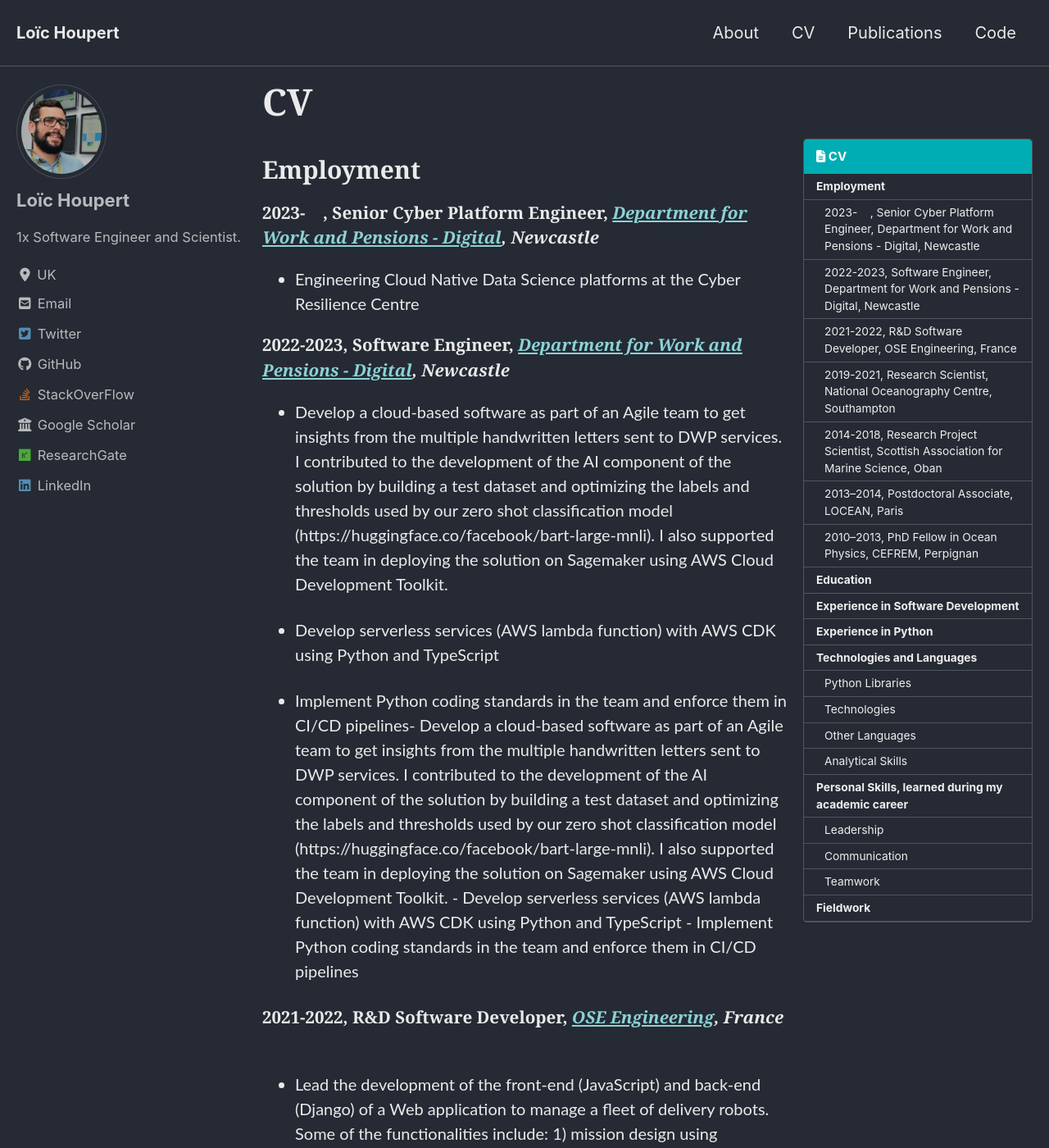
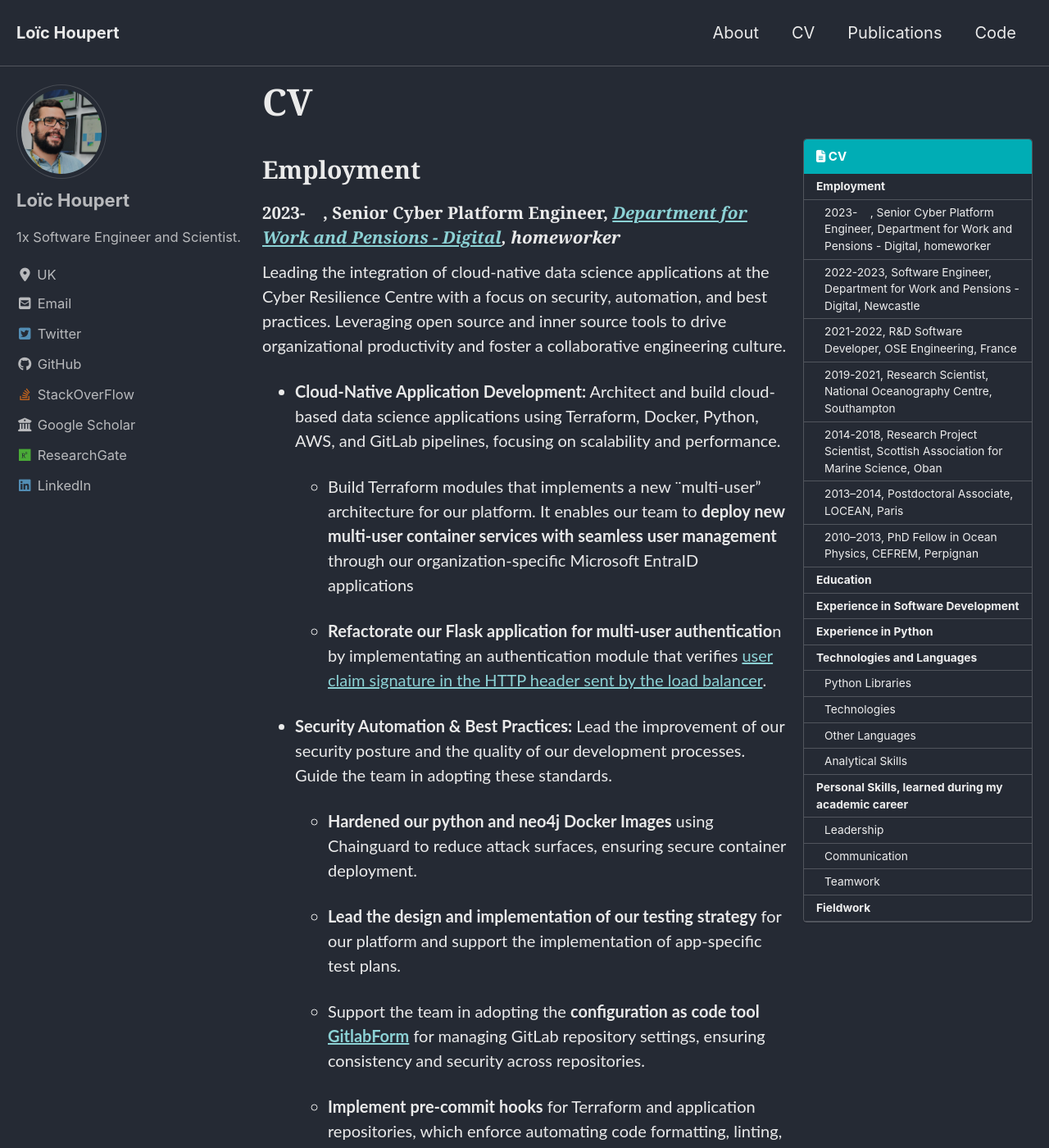
Before and after one commit to lhoupert/lhoupert.github.io, a Jekyll site: the page built from _pages/cv.md, in a window 1280 px wide and 1400 px high. Shown: the whole window at 82% size. Built offline with Jekyll 4.4.1, drawn with Linux system fonts in a browser that asks for light colours; cached includes are drawn as plain includes; nearby versions of some CDN libraries; some of the changed text lies outside the part shown.

Commit message:
Update cv.md

```diff
--- a/_pages/cv.md
+++ b/_pages/cv.md
@@ -10,27 +10,70 @@
 
 #### Employment
 
-##### 2023-&nbsp;&nbsp;&nbsp;&nbsp;, Senior Cyber Platform Engineer, *[Department for Work and Pensions - Digital](https://dwpdigital.blog.gov.uk/about/){:target="_blank"}, Newcastle*
+##### 2023-&nbsp;&nbsp;&nbsp;&nbsp;, Senior Cyber Platform Engineer, *[Department for Work and Pensions - Digital](https://dwpdigital.blog.gov.uk/about/){:target="_blank"}, homeworker*
 
-+ Engineering Cloud Native Data Science platforms at the Cyber Resilience Centre
+Leading the integration of cloud-native data science applications at the Cyber Resilience Centre with a focus on security, automation, and best practices. Leveraging open source and inner source tools to drive organizational productivity and foster a collaborative engineering culture.
 
+*   **Cloud-Native Application Development:** Architect and build cloud-based data science applications using Terraform, Docker, Python, AWS, and GitLab pipelines, focusing on scalability and performance.
+
+    *   Build Terraform modules that implements a new ¨multi-user” architecture for our platform. It enables our team to **deploy new multi-user container services with seamless user management** through our organization-specific Microsoft EntraID applications
+
+    *   **Refactorate our Flask application for multi-user authenticatio**n by implementating an authentication module that verifies [user claim signature in the HTTP header sent by the load balancer](https://docs.aws.amazon.com/elasticloadbalancing/latest/application/listener-authenticate-users.html#user-claims-encoding).
+
+*   **Security Automation & Best Practices:** Lead the improvement of our security posture and the quality of our development processes. Guide the team in adopting these standards.
+
+    *   **Hardened our python and neo4j Docker Images** using Chainguard to reduce attack surfaces, ensuring secure container deployment.
+
+    *   **Lead the design and implementation of our testing strategy** for our platform and support the implementation of app-specific test plans.
+
+    *   Support the team in adopting the **configuration as code tool** [**GitlabForm**](https://gitlabform.github.io/gitlabform/) for managing GitLab repository settings, ensuring consistency and security across repositories.
+
+    *   **Implement pre-commit hooks** for Terraform and application repositories, which enforce automating code formatting, linting, and static code analysis to enforce high coding standards.
+
+    *   **Build new inner source Gitlab CI/CD components** for static and dynamic code analysis tools, code vulnerability scanners and dependency updates automation which are used in our CI/CD pipelines
+
+*   **CI/CD Optimization:** Lead the rebuild of our CI/CD pipeline and our infrastructure for continuous deployment of secure, versioned container images.
+
+    *   **Implement automatic version tagging for our application repositories** based on the [release-please open source project](https://github.com/googleapis/release-please) and [c](https://github.com/googleapis/release-pleasec)[onventional commit messages](https://www.conventionalcommits.org/en/v1.0.0/), which automatically generates a version release Merge Requests in our app repostitories
+
+    *   **Rebuild our CI/CD pipeline** to automatically trigger gitlab jobs for tagging Docker images with the current release version and pushing them to ECR, when a GitLab tag is created.
+
+    *   Rebuild Terraform modules for our platform to support **versioned Docker containers**, allowing precise control over app versions deployed in our AWS environments.
+
+*   **Collaboration & Knowledge Sharing:** Actively contributed to the team's knowledge base by sharing best practices and supporting colleagues in adopting secure, efficient development workflows.
+
+    *   **Led initiatives to knowledge-sharing sessions** with the team on cloud-native development and security best practices.
+
+    *   **Pair programming** sessions with junior team members to support them in adopting efficient development workflows
+
+    *   **Mentor** for junior team members and as part of the cross-government mentoring programme \`Catapult\` which promotes social mobility
 
 ##### 2022-2023, Software Engineer, *[Department for Work and Pensions - Digital](https://dwpdigital.blog.gov.uk/about/){:target="_blank"}, Newcastle*
+As a software engineer in a cross-functional Agile team, I played a key role in the development and deployment of a prototype cloud-based AI solution designed to extract insights from handwritten letters sent to DWP services. My contributions focused on both AI model optimization and cloud infrastructure deployment, with a strong emphasis on coding standards and best practices.
 
-+ Develop a cloud-based software as part of an Agile team to get insights from the multiple handwritten letters sent to DWP services. I contributed to the development of the AI component of the solution by building a test dataset and optimizing the labels and thresholds used by our zero shot classification model (https://huggingface.co/facebook/bart-large-mnli). I also supported the team in deploying the solution on Sagemaker using AWS Cloud Development Toolkit.
+*   **AI Model Optimization:** Led the development of the AI component by creating a comprehensive test dataset and fine-tuning the labels and thresholds used in our zero-shot classification model, based on the [BART-large-MNLI model](https://huggingface.co/facebook/bart-large-mnli). This optimization significantly improved the model's accuracy in identifying relevant categories of vulnerable persons.
 
-+ Develop serverless services (AWS lambda function) with AWS CDK using Python and TypeScript
+*   **Cloud Infrastructure & Deployment:** Build the Infrastructure and AI solution on Amazon SageMaker, utilizing the AWS Cloud Development Kit (CDK) to automate infrastructure provisioning.
 
-+ Implement Python coding standards in the team and enforce them in CI/CD pipelines- Develop a cloud-based software as part of an Agile team to get insights from the multiple handwritten letters sent to DWP services. I contributed to the development of the AI component of the solution by building a test dataset and optimizing the labels and thresholds used by our zero shot classification model (https://huggingface.co/facebook/bart-large-mnli). I also supported the team in deploying the solution on Sagemaker using AWS Cloud Development Toolkit. - Develop serverless services (AWS lambda function) with AWS CDK using Python and TypeScript - Implement Python coding standards in the team and enforce them in CI/CD pipelines
+*   **Serverless Architecture Implementation:** Developed and deployed serverless services using AWS Lambda with AWS CDK, employing both Python and TypeScript. This approach enhanced the solution’s scalability and reduced operational overhead.
+
+*   **Python Coding Standards & CI/CD Integration:** Spearheaded the implementation of Python coding standards across the team and the organisation, integrating these standards into the CI/CD pipelines.
 
 
 ##### 2021-2022, R&D Software Developer, *[OSE Engineering](http://ose-engineering.fr/){:target="_blank"}, France*
-+ Lead the development of the front-end (JavaScript) and back-end (Django) of a Web application to manage a fleet of delivery robots.
-Some of the functionalities include: 1) mission design using cytoscape.js, 2) control the robot using WebSocket, 3) remote control
-using joystick and data/video streaming using WebRTC.
-+ Develop a python package (source code, docs, example notebooks) to solve the electric vehicle routing problem using a
-Dijkstra's algorithm and interactive maps visualisation using Folium/Leaflet.js
-+ Initiate a guide for python software development best practices internal to the company. The guide covers topics such as how to structure a python project, writing meaningful code, documentation, testing strategy, or continuous integration.
+Led the development of innovative software prototypes with a focus on both front-end and back-end technologies, and best practices in software development.
+
+*   **Full-Stack Development:** Managed the full-stack development of a web application for controlling a fleet of [TwinswHeel](http://www.twinswheel.fr/) delivery robots, using JavaScript (cytoscape.js) and Django.
+
+    *   Implemented key functionalities such as mission design, robot control via WebSocket, and remote operation through WebRTC, ensuring high performance and reliability.
+
+*   **Python Development:** Developed a Python package for solving the electric vehicle routing problem, incorporating interactive map visualizations with Folium/Leaflet.js.
+
+    *   Created comprehensive documentation and example notebooks to support the package, promoting its use across the organization.
+
+*   **Best Practices & Developer Advocacy:** Initiated and authored an internal guide for Python software development best practices, covering project structure, meaningful code, documentation, testing strategies, and continuous integration.
+
+    *   Advocated for and facilitated the adoption of these practices across teams, contributing to a culture of high-quality, maintainable software development.
 
 ##### 2019-2021, Research Scientist, *[National Oceanography Centre](https://noc.ac.uk/){:target="_blank"}, Southampton*
 Analysis of multiple ocean & atmosphere datasets (structured and unstructured) to characterise the physical processes
```
